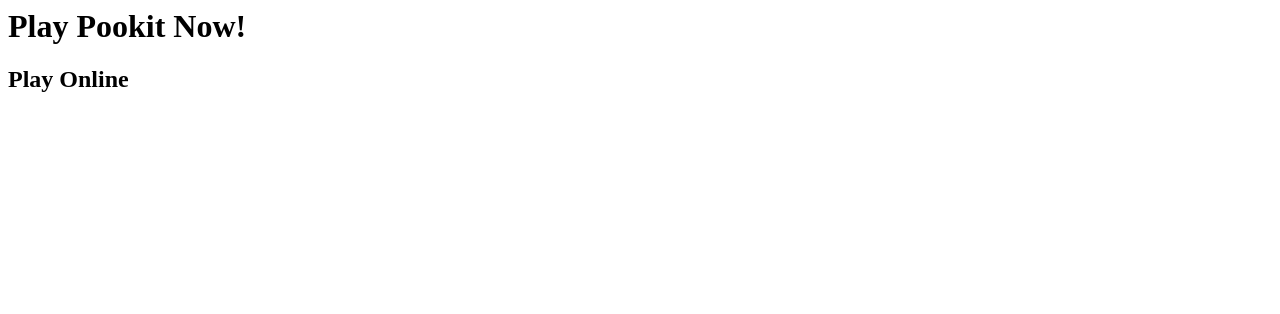
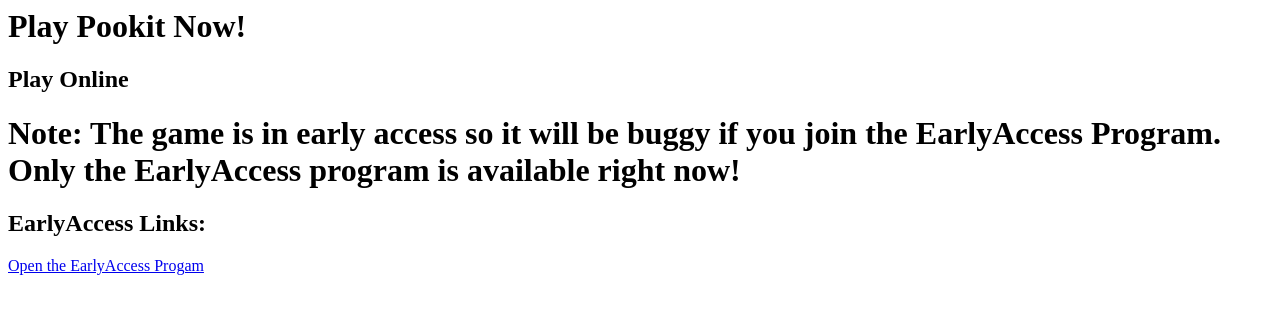
Before and after one commit to pookitgame/pookitgame.github.io, a plain HTML site: page index.html in a window 1280 px wide. Drawn offline with Linux system fonts and the light colour scheme.

Commit message:
Update index.html

```diff
--- a/index.html
+++ b/index.html
@@ -3,7 +3,9 @@
   <h1>Play Pookit Now!</h1>
   <title>PookitGame</title>
   <h2>Play Online</h2>
-
+  <h1>Note: The game is in early access so it will be buggy if you join the EarlyAccess Program. Only the EarlyAccess program is available right now!</h1>
+  <h2>EarlyAccess Links:</h2>
+  <a href='https://docs.google.com/presentation/d/e/2PACX-1vTVR4QnrNGaoShneYSgCag_2gZSyewnDWmV4Okyeq7_q44y_t0iepG5bQ3SaRDNKQXh3M3VFMSuHX1x/pub?start=false&loop=false&delayms=60000'>Open the EarlyAccess Progam</a>
 
 
 
```
